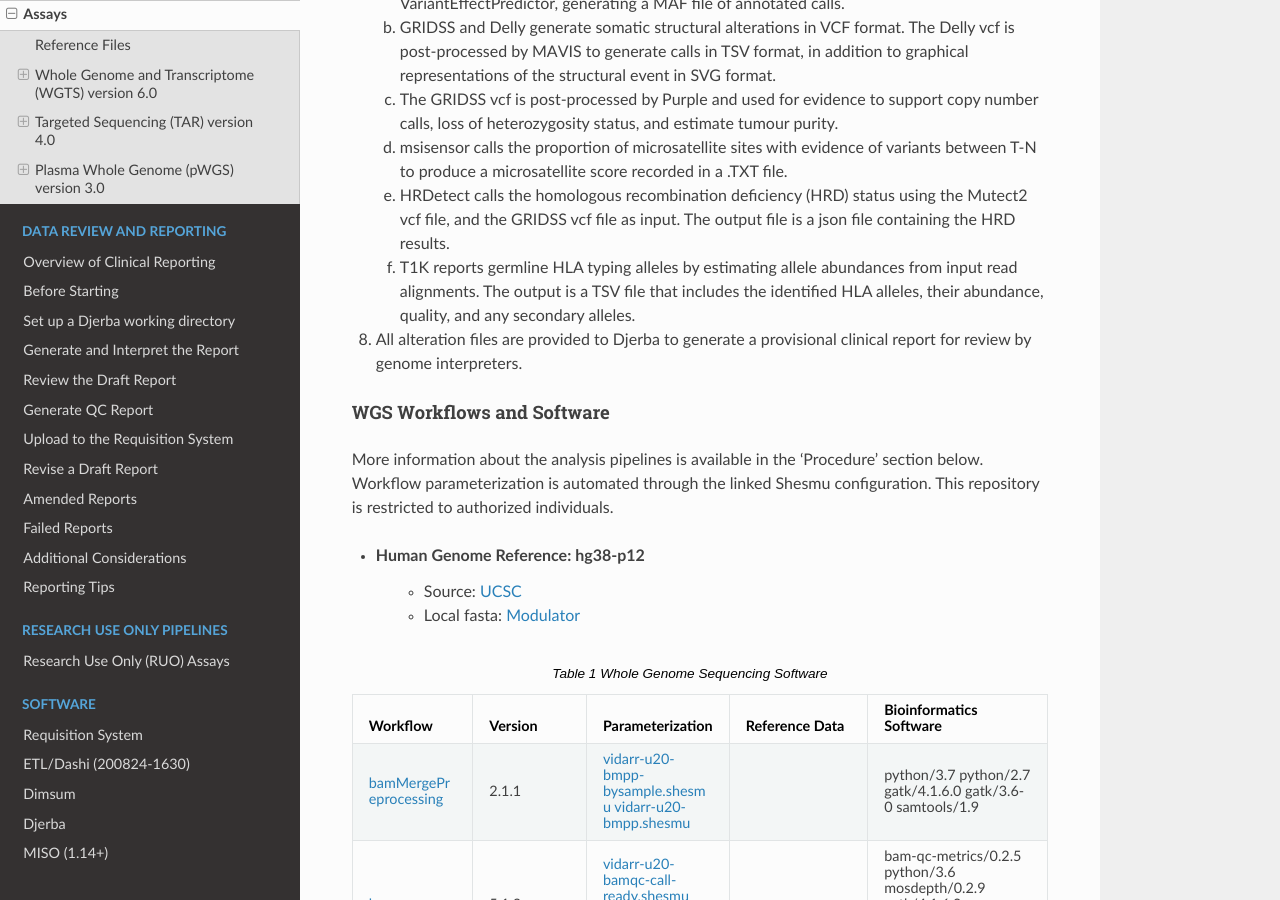
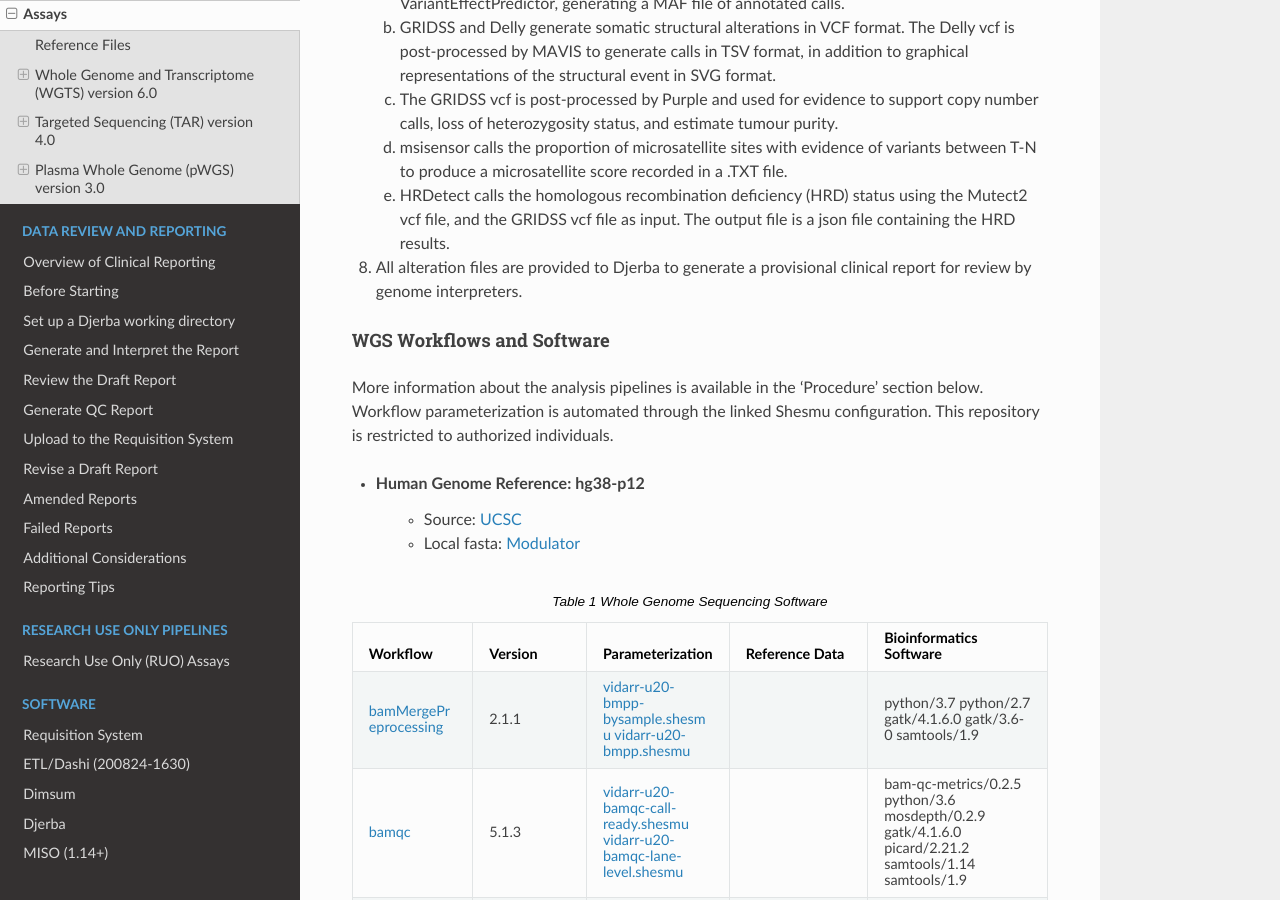
Before and after one commit to oicr-gsi/oicr-gsi, a Sphinx documentation site: the page built from source/informatics-pipelines/assays.rst, in a window 1280 px wide and 900 px high, scrolled down 1807 px. Built offline with Sphinx 7.4.7 and the Read the Docs theme 3.1.0, drawn with Linux system fonts in a browser that asks for light colours.

Commit message:
Removed t1k

```diff
--- a/source/informatics-pipelines/assays.rst
+++ b/source/informatics-pipelines/assays.rst
@@ -60,7 +60,6 @@ Whole Genome
 	c.	The GRIDSS vcf is post-processed by Purple and used for evidence to support copy number calls, loss of heterozygosity status, and estimate tumour purity.
 	d.	msisensor calls the proportion of microsatellite sites with evidence of variants between T-N to produce a microsatellite score recorded in a .TXT file.
 	e.	HRDetect calls the homologous recombination deficiency (HRD) status using the Mutect2 vcf file, and the GRIDSS vcf file as input. The output file is a json file containing the HRD results.
-	f.	T1K reports germline HLA typing alleles by estimating allele abundances from input read alignments. The output is a TSV file that includes the identified HLA alleles, their abundance, quality, and any secondary alleles.
 
 8.	All alteration files are provided to Djerba to generate a provisional clinical report for review by genome interpreters.
 
```
